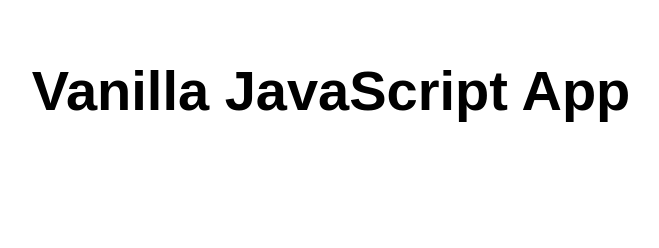
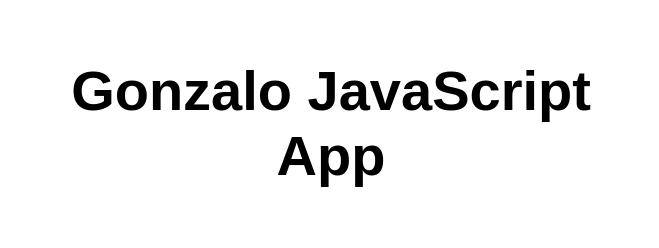
Before and after one commit to gonzaloorea/my-first-static-web-app, a website: page src/index.html in a window 1280 px wide. Shown: the whole page, without its empty margins (309-968 px from the left). Drawn offline with Linux system fonts and the light colour scheme.

Commit message:
primera interacción, solo cambio de cadena de caracteres de salida

```diff
--- a/src/index.html
+++ b/src/index.html
@@ -5,12 +5,12 @@
   <meta charset="UTF-8">
   <meta name="viewport" content="width=device-width, initial-scale=1.0">
   <link rel="stylesheet" href="styles.css">
-  <title>Vanilla JavaScript App</title>
+  <title>Gonzalo JavaScript App</title>
 </head>
 
 <body>
   <main>
-    <h1>Vanilla JavaScript App</h1>
+    <h1>Gonzalo JavaScript App</h1>
   </main>
 </body>
 
```
